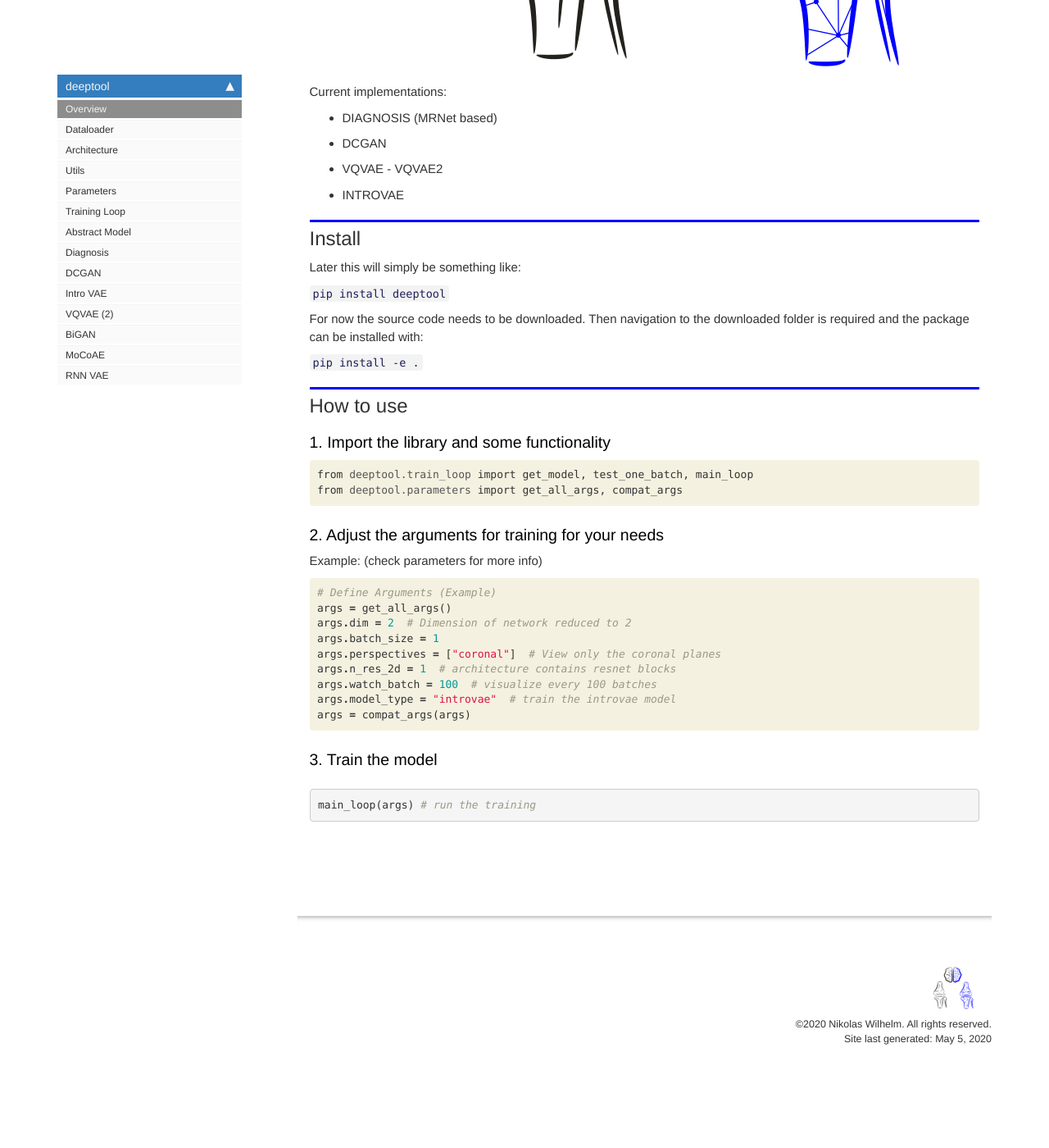
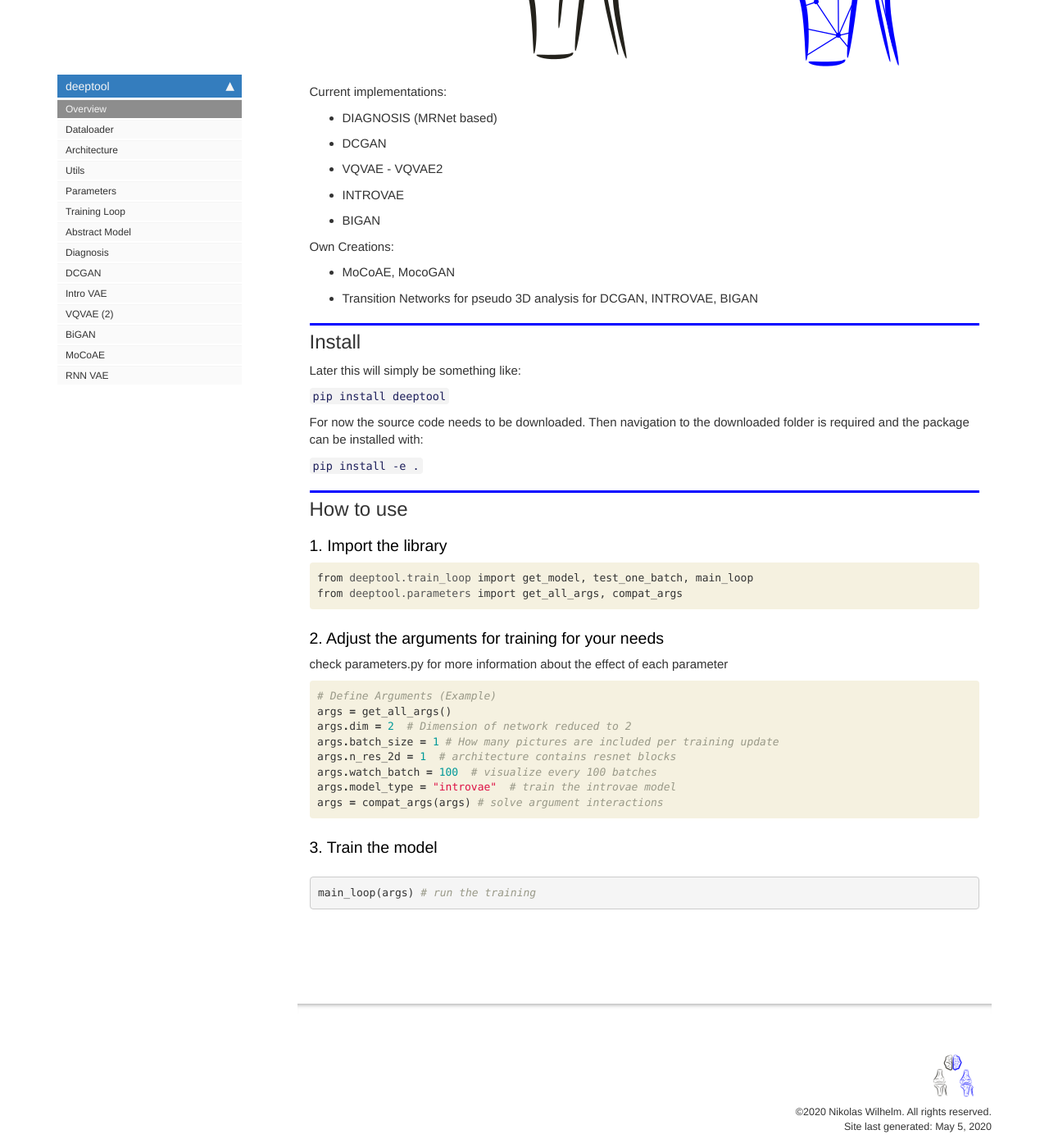
Before and after one commit to NikonPic/deeptool, a Jekyll site: the page built from docs/index.html, in a window 1280 px wide and 1400 px high, scrolled down 836 px. Shown: the whole window at 82% size. Built offline with Jekyll 4.4.1, drawn with Linux system fonts in a browser that asks for light colours; nearby versions of some CDN libraries; comment, search, counter and statistics services are not loaded; before the commit the page ends 2163 px from its top, so only the background shows below that; some of the changed text lies outside the part shown.

Commit message:
mocogan improved

```diff
--- a/deeptool/dataloader.py
+++ b/deeptool/dataloader.py
@@ -536,7 +536,7 @@
     # Set random seed for reproducibility
     # MoCo v2's aug -> from: https://github.com/facebookresearch/moco/blob/master/main_moco.py
     augmentation = [
-        transforms.RandomResizedCrop(args.pic_size, scale=(0.2, 1.)),
+        transforms.transforms.Resize(args.pic_size),
         transforms.RandomApply([
             transforms.ColorJitter(0.4, 0.4, 0.4, 0.1)  # not strengthened
         ], p=0.8),
--- a/docs/index.html
+++ b/docs/index.html
@@ -44,6 +44,12 @@
 </li>
 <li>VQVAE - VQVAE2</li>
 <li>INTROVAE</li>
+<li>BIGAN</li>
+</ul>
+<p>Own Creations:</p>
+<ul>
+<li>MoCoAE, MocoGAN</li>
+<li>Transition Networks for pseudo 3D analysis for DCGAN, INTROVAE, BIGAN </li>
 </ul>
 
 </div>
@@ -74,7 +80,7 @@
 </div>
 <div class="cell border-box-sizing text_cell rendered"><div class="inner_cell">
 <div class="text_cell_render border-box-sizing rendered_html">
-<h3 id="1.-Import-the-library-and-some-functionality">1. Import the library and some functionality<a class="anchor-link" href="#1.-Import-the-library-and-some-functionality"> </a></h3>
+<h3 id="1.-Import-the-library">1. Import the library<a class="anchor-link" href="#1.-Import-the-library"> </a></h3>
 </div>
 </div>
 </div>
@@ -98,7 +104,7 @@
 
 <div class="cell border-box-sizing text_cell rendered"><div class="inner_cell">
 <div class="text_cell_render border-box-sizing rendered_html">
-<h3 id="2.-Adjust-the-arguments-for-training-for-your-needs">2. Adjust the arguments for training for your needs<a class="anchor-link" href="#2.-Adjust-the-arguments-for-training-for-your-needs"> </a></h3><p>Example: (check parameters for more info)</p>
+<h3 id="2.-Adjust-the-arguments-for-training-for-your-needs">2. Adjust the arguments for training for your needs<a class="anchor-link" href="#2.-Adjust-the-arguments-for-training-for-your-needs"> </a></h3><p>check parameters.py for more information about the effect of each parameter</p>
 
 </div>
 </div>
@@ -113,12 +119,11 @@
 <div class=" highlight hl-ipython3"><pre><span></span><span class="c1"># Define Arguments (Example)</span>
 <span class="n">args</span> <span class="o">=</span> <span class="n">get_all_args</span><span class="p">()</span>
 <span class="n">args</span><span class="o">.</span><span class="n">dim</span> <span class="o">=</span> <span class="mi">2</span>  <span class="c1"># Dimension of network reduced to 2</span>
-<span class="n">args</span><span class="o">.</span><span class="n">batch_size</span> <span class="o">=</span> <span class="mi">1</span>
-<span class="n">args</span><span class="o">.</span><span class="n">perspectives</span> <span class="o">=</span> <span class="p">[</span><span class="s2">&quot;coronal&quot;</span><span class="p">]</span>  <span class="c1"># View only the coronal planes</span>
+<span class="n">args</span><span class="o">.</span><span class="n">batch_size</span> <span class="o">=</span> <span class="mi">1</span> <span class="c1"># How many pictures are included per training update</span>
 <span class="n">args</span><span class="o">.</span><span class="n">n_res_2d</span> <span class="o">=</span> <span class="mi">1</span>  <span class="c1"># architecture contains resnet blocks</span>
 <span class="n">args</span><span class="o">.</span><span class="n">watch_batch</span> <span class="o">=</span> <span class="mi">100</span>  <span class="c1"># visualize every 100 batches</span>
 <span class="n">args</span><span class="o">.</span><span class="n">model_type</span> <span class="o">=</span> <span class="s2">&quot;introvae&quot;</span>  <span class="c1"># train the introvae model</span>
-<span class="n">args</span> <span class="o">=</span> <span class="n">compat_args</span><span class="p">(</span><span class="n">args</span><span class="p">)</span>
+<span class="n">args</span> <span class="o">=</span> <span class="n">compat_args</span><span class="p">(</span><span class="n">args</span><span class="p">)</span> <span class="c1"># solve argument interactions</span>
 </pre></div>
 
     </div>
```
Also changed, not shown: docs/mocoae.html (+4 -4 lines), README.md, 7 other files.
